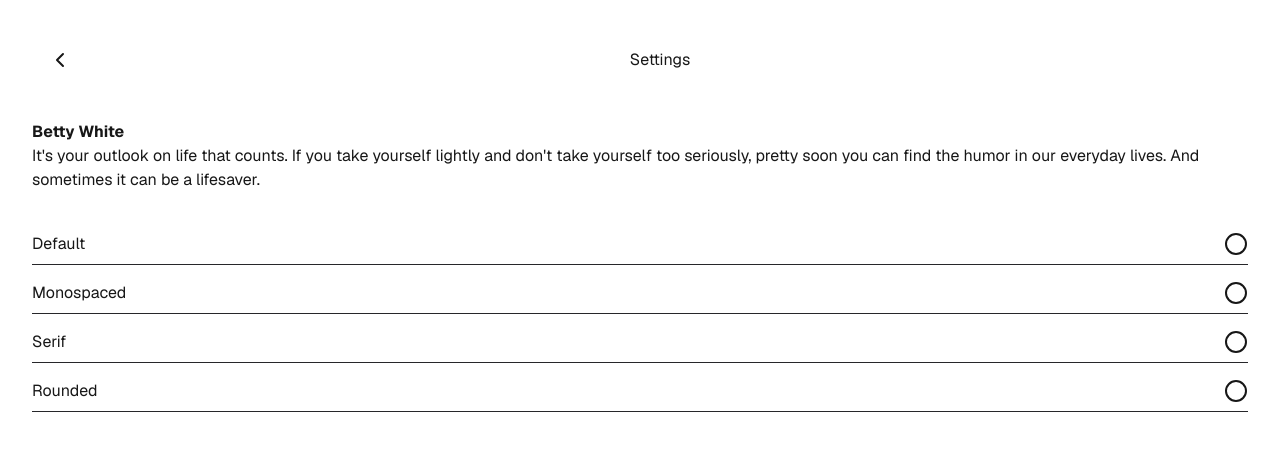
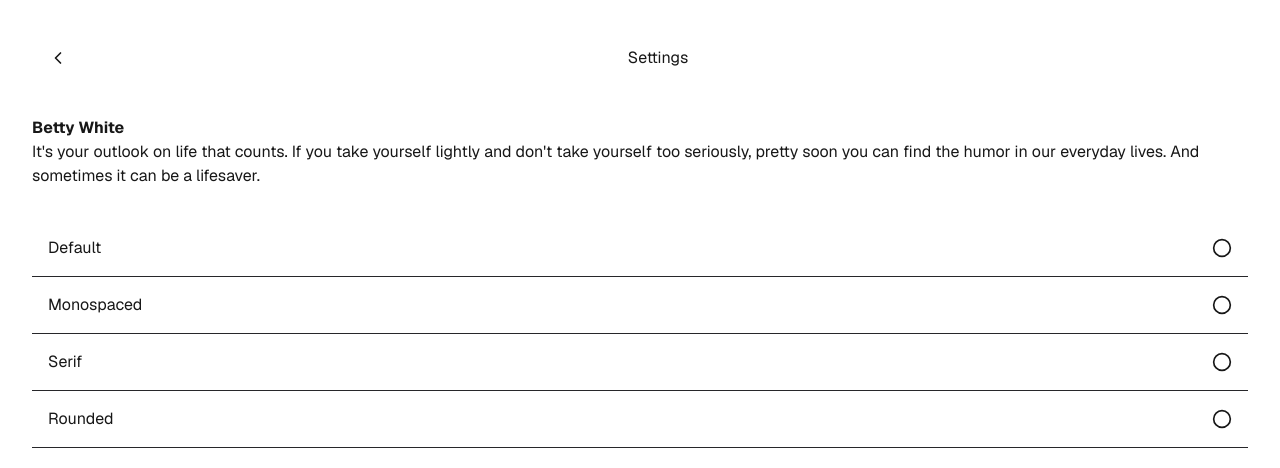
Before and after one commit to kahseng-dev/aether-notes, a Next.js app: page /settings in a window 1280 px wide. Shown: the top 468 px of the page. Built offline with nearby package versions, Linux system fonts and the light colour scheme.

Commit message:
perf: remove iconSize variable and move under styles object constant

```diff
--- a/app/page.tsx
+++ b/app/page.tsx
@@ -4,7 +4,6 @@ import { Settings, Search } from 'lucide-react';
 import { getAllNotes } from '@/lib/notes-data';
 
 export default function Home() {
-  const iconSize = 24;
   const headerTitle = 'aether-notes';
   const data = getAllNotes();
 
@@ -15,12 +14,12 @@ export default function Home() {
           <Link
             href='/settings'
             className='p-2 rounded transition duration-300 ease-in-out hover:bg-white/20'>
-              <Settings size={iconSize}/>
+              <Settings className={styles.icon}/>
           </Link>
           <p>{headerTitle}</p>
           <div
             className='p-2 rounded transition duration-300 ease-in-out hover:bg-white/20'>
-              <Search size={iconSize}/>
+              <Search className={styles.icon}/>
           </div>
         </div>
         <div className='mt-8'>
@@ -30,3 +29,7 @@ export default function Home() {
     </div>
   );
 }
+
+const styles = {
+  icon: 'size-5 min-w-max',
+};
--- a/app/settings/page.tsx
+++ b/app/settings/page.tsx
@@ -2,7 +2,6 @@ import Link from "next/link";
 import { ChevronLeft, Circle } from 'lucide-react';
 
 export default function Settings() {
-  const iconSize = 24;
   const headerTitle = 'Settings';
   const fontTypes = ['Default', 'Monospaced', 'Serif', 'Rounded'];
   const previewTitle = 'Betty White'
@@ -15,7 +14,7 @@ export default function Settings() {
           <Link
             href='/'
             className='p-2 gap-4 flex items-center cursor-pointer rounded transition duration-300 ease-in-out hover:bg-white/20'>
-            <ChevronLeft size={iconSize}/>
+            <ChevronLeft className={styles.icon}/>
           </Link>
           <p>{headerTitle}</p>
           <p></p>
@@ -25,16 +24,14 @@ export default function Settings() {
             <p><strong>{previewTitle}</strong></p>
             <p>{previewText}</p>
           </div>
-          <div className='gap-2 flex flex-col'>
+          <div className='flex flex-col'>
             {
                 fontTypes.map(fontOption =>
                     <div
                       key={fontOption}
-                      className='py-2 flex justify-between border-b border-zinc-800'>
+                      className='p-4 flex items-center justify-between border-b border-zinc-800 cursor-pointer transition duration-300 ease-in-out hover:bg-white/20'>
                         <p>{fontOption}</p>
-                        <Circle
-                          className="cursor-pointer transition duration-300 ease-in-out hover:bg-white/20 rounded-full"
-                          size={iconSize}/>
+                        <Circle className={styles.icon}/>
                     </div>
                 )
             }
@@ -43,4 +40,8 @@ export default function Settings() {
       </main>
     </div>
   );
-}
+};
+
+const styles = {
+  icon: 'size-5 min-w-max',
+};
--- a/app/ui/home-directory.tsx
+++ b/app/ui/home-directory.tsx
@@ -7,7 +7,7 @@ import { useState } from 'react';
 
 export default function HomeDirectory({ notes }: { notes: Note[] }) {
 
-  let [foldersOpened, setFoldersOpened] = useState<string[]>([])
+  const [foldersOpened, setFoldersOpened] = useState<string[]>([]);
   const folders: string[] = Array.from(new Set(notes.map(note => note.folder)));
 
   function getFolderContentCount(folderName: string) {
@@ -31,7 +31,7 @@ export default function HomeDirectory({ notes }: { notes: Note[] }) {
             <p className='font-bold'>{folder}</p>
             <div className='flex items-center gap-2'>
               <p className='text-zinc-300'>{getFolderContentCount(folder)}</p>
-              { !foldersOpened.includes(folder) ?  <ChevronRight className='min-w-max'/> : <ChevronDown className='min-w-max'/>}
+              { !foldersOpened.includes(folder) ?  <ChevronRight className={styles.icon}/> : <ChevronDown className={styles.icon}/>}
             </div>
           </div>
           { foldersOpened.includes(folder) ? (
@@ -51,7 +51,7 @@ export default function HomeDirectory({ notes }: { notes: Note[] }) {
                             <p className='text-zinc-300 line-clamp-1'>{item.content.join(' ')}</p>
                           </div>
                         </div>
-                        <ChevronRight className='min-w-max'/>
+                        <ChevronRight className={styles.icon}/>
                       </Link>
                     </div>
                   )
@@ -63,3 +63,7 @@ export default function HomeDirectory({ notes }: { notes: Note[] }) {
       )
   );
 }
+
+const styles = {
+    icon: 'size-5 min-w-max',
+};
```
